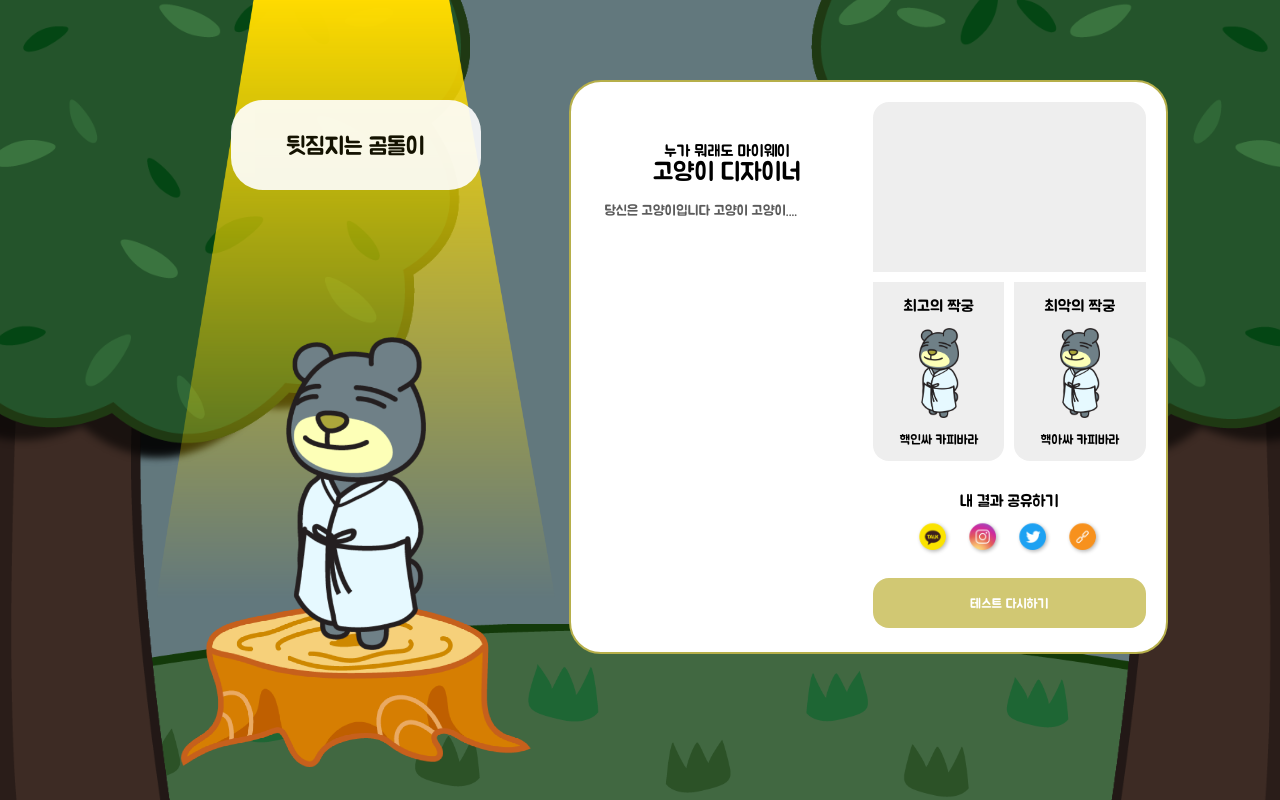
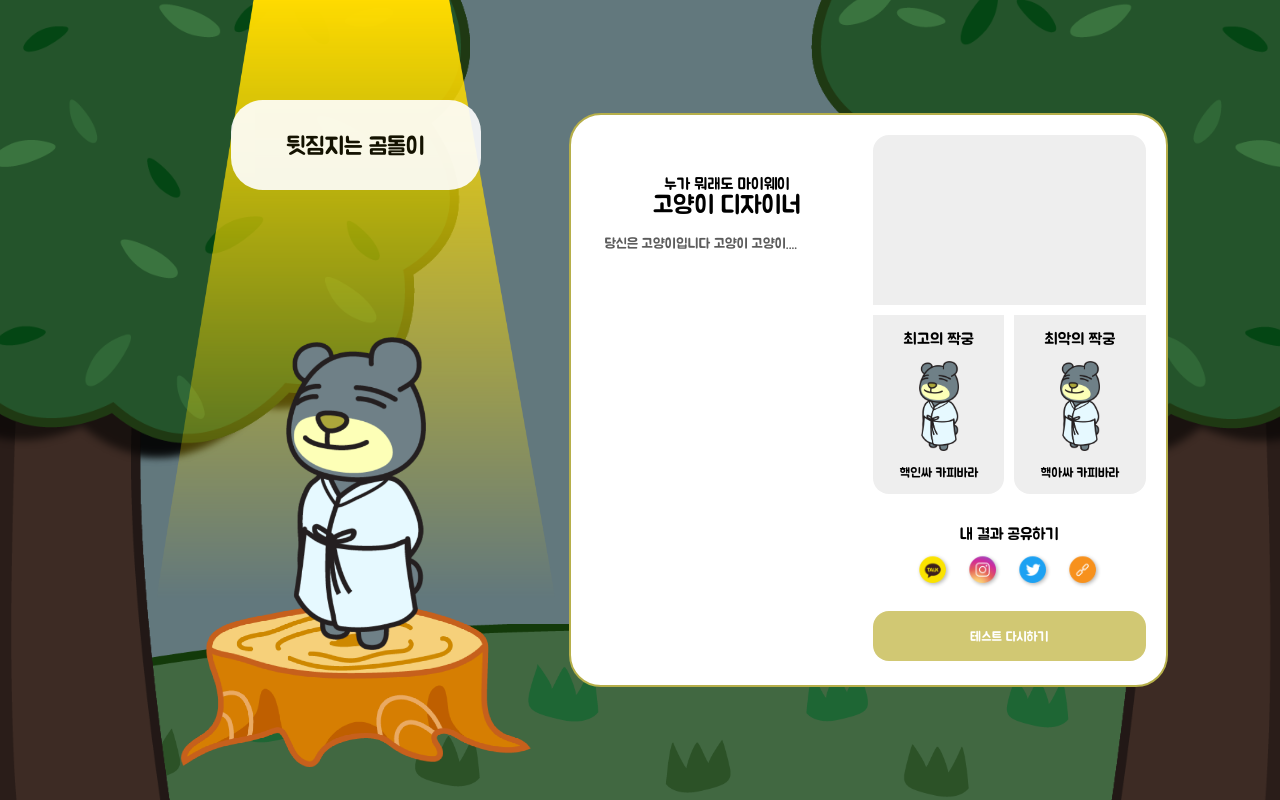
Before and after one commit to purplecode-team/developer-designer-type-indicator, a React app: page /result/1/1 in a window 1280 px wide. Built offline with nearby package versions, Linux system fonts and the light colour scheme; the HTML template or start-up script is replaced by a standard one.

Commit message:
modify: refactoring result layout

```diff
--- a/src/components/result/TextWhiteBoard.jsx
+++ b/src/components/result/TextWhiteBoard.jsx
@@ -10,57 +10,62 @@ import clip from '../../../public/img/clip.png';
 import { Link } from 'react-router-dom';
 
 const Board = styled.div`
-  width:130%;
-  background-color:white;
-  font-family:'jua', sans-serif;
+  width: 130%;
+  margin: auto;
+  background-color: white;
+  font-family: 'jua', sans-serif;
   padding: 20px;
   border: 2px solid #b6af4a;
-  border-radius:2rem;
+  border-radius: 2rem;
   display: grid;
   grid-template-rows: repeat(6, 80px);
   grid-template-columns: repeat(4, 1fr);
   grid-template-areas:
-    "Test Test Graph Graph"
-    "Test Test Graph Graph"
-    "Test Test Side Side2"
-    "Test Test Side Side2"
-    "Test Test Share Share"
-    "Test Test Share Share";
+    'Test Test Graph Graph'
+    'Test Test Graph Graph'
+    'Test Test Side Side2'
+    'Test Test Side Side2'
+    'Test Test Share Share'
+    'Test Test Share Share';
   @media (max-width: ${media.laptopM}) {
-    width:450px;
+    width: 450px;
+    height: 90%;
   }
-  @media (min-width: ${media.laptop}){
+  @media (min-width: ${media.laptop}) {
     column-gap: 10px;
-    row-gap:10px;
+    row-gap: 10px;
   }
-  @media (max-width: ${media.laptop}){
+  @media (max-width: ${media.laptop}) {
     column-gap: 20px;
-    row-gap:10px;
+    row-gap: 10px;
     margin: 0 auto;
     width: 80%;
-    grid-template-columns: repeat(2,1fr);
+    grid-template-columns: repeat(2, 1fr);
     grid-template-areas:
-    "Graph Graph"
-    "Graph Graph"
-    "Test Test"
-    "Test Test"
-    "Test Test"
-    "Test Test"
-    "Side Side2"
-    "Side Side2"
-    "Share Share";
-    margin-bottom: 100px;
+      'Graph Graph'
+      'Graph Graph'
+      'Test Test'
+      'Test Test'
+      'Test Test'
+      'Test Test'
+      'Side Side2'
+      'Side Side2'
+      'Share Share';
   }
 `;
+
 const Test = styled.div`
   grid-area: Test;
 `;
-const Graph   = styled.div`
+
+const Graph = styled.div`
   grid-area: Graph;
 `;
-const Side  = styled.div`
+
+const Side = styled.div`
   grid-area: Side;
 `;
+
 const Side2 = styled.div`
   grid-area: Side2;
 `;
@@ -73,52 +78,44 @@ const TestBox = styled.div`
   width: 100%;
   height: 100%;
   border-radius: 2rem;
-  @media (max-width: ${media.laptop}){
-    width:100%;
+  @media (max-width: ${media.laptop}) {
+    width: 100%;
     border-radius: 2rem;
-    background-color:#eee;
+    background-color: #eee;
   }
   /* background-color: #eeeeee; */
 `;
+
 const GraphBox = styled.div`
   width: 100%;
   height: 100%;
   border-radius: 1rem 1rem 0 0;
   background-color: #eeeeee;
-  @media (max-width: ${media.laptop}){
-    width:100%;
+  @media (max-width: ${media.laptop}) {
+    width: 100%;
     border-radius: 2rem;
   }
 `;
+
 const SideBox = styled.div`
   width: 100%;
   border-radius: 0 0 1rem 1rem;
   background-color: #eeeeee;
-  text-align:center;
+  text-align: center;
   padding: 10px 0;
-  @media (max-width: ${media.laptop}){
-    width:100%;
+  @media (max-width: ${media.laptop}) {
+    width: 100%;
     border-radius: 2rem;
   }
 `;
-const Side2Box = styled.div`
-  width: 100%;
-  border-radius: 0 0 1rem 1rem;
-  background-color: #eeeeee;
-  text-align:center;
-  padding: 10px 0;
-  @media (max-width: ${media.laptop}){
-    width:100%;
-    border-radius: 2rem;
-  }
-`;
+
 const ShareBox = styled.div`
   width: 85%;
   /* background-color: #eeeeee; */
   margin: 20px auto;
-  text-align:center;
-  @media (max-width: ${media.laptop}){
-    width:100%;
+  text-align: center;
+  @media (max-width: ${media.laptop}) {
+    width: 100%;
   }
 `;
 
@@ -126,84 +123,84 @@ const TitleWrap = styled.div`
   padding: 40px 0 20px;
   width: 100%;
   text-align: center;
-  @media (max-width: ${media.laptop}){
+  @media (max-width: ${media.laptop}) {
     padding: 20px 0 20px;
   }
 `;
+
 const SmallTitle = styled.p`
-  font-size:16px;
+  font-size: 16px;
 `;
+
 const Title = styled.p`
-  font-size:25px;
-`;
-const DescriptionWrap = styled.div`
-  width: 90%;
-  margin: 0 auto;
-  /* text-align: center; */
+  font-size: 25px;
 `;
 
 const Description = styled.p`
+  width: 90%;
+  margin: 0 auto;
   color: #5c5c5c;
-  font-size:14px;
-  font-family:'jua', sans-serif;
+  font-size: 14px;
+  font-family: 'jua', sans-serif;
 `;
 
 const PartnerTitle = styled.p`
   margin: 5px 0;
 `;
+
 const PartnerImg = styled.img`
   width: 40px;
   padding: 10px 0;
 `;
+
 const PartnerName = styled.p`
   margin: 5px 0;
   font-size: 13px;
 `;
 
-const IconTitle =styled.p`
+const IconTitle = styled.p`
   padding: 10px 0;
-  font-size:16px;
-  font-family:'jua',sans-serif;
+  font-size: 16px;
+  font-family: 'jua', sans-serif;
 `;
 
 const IconBox = styled.div`
-  display:flex;
-  flex-direction:row;
-  justify-content:center;
-  width:100%;
+  display: flex;
+  flex-direction: row;
+  justify-content: center;
+  width: 100%;
 `;
+
 const Icon = styled.img`
-  width:40px;
-  margin:0 5px;
+  width: 40px;
+  margin: 0 5px;
   cursor: pointer;
   &:hover {
     transform: scale(1.05);
   }
 `;
+
 const RestartButton = styled.button`
-  width:100%;
+  width: 100%;
   height: 50px;
   border-radius: 1rem;
-  background-color:#d1c873;
-  color:white;
-  border-style:none;
+  background-color: #d1c873;
+  color: white;
+  border-style: none;
   font-family: 'jua', sans-serif;
   cursor: pointer;
   &:hover {
     transform: scale(1.05);
   }
-  &:focus{
-    outline:none;
+  &:focus {
+    outline: none;
   }
 `;
-const RestartLink = styled(Link)`
 
-`;
-
+const RestartLink = styled(Link)``;
 
 const TextWhiteboard = ({}) => {
-
-    return(
+  return (
     <Board>
       <Test>
         <TestBox>
@@ -211,37 +208,34 @@ const TextWhiteboard = ({}) => {
             <SmallTitle>누가 뭐래도 마이웨이</SmallTitle>
             <Title>고양이 디자이너</Title>
           </TitleWrap>
-            <DescriptionWrap>
           <Description>당신은 고양이입니다 고양이 고양이....</Description>
-            </DescriptionWrap>
         </TestBox>
       </Test>
       <Graph>
-          <GraphBox>
-          </GraphBox>
+        <GraphBox />
       </Graph>
       <Side>
         <SideBox>
           <PartnerTitle>최고의 짝궁</PartnerTitle>
-            <PartnerImg src={partner} alt='partner'/>
+          <PartnerImg src={partner} alt="partner" />
           <PartnerName>핵인싸 카피바라</PartnerName>
         </SideBox>
       </Side>
       <Side2>
-          <Side2Box>
+        <SideBox>
           <PartnerTitle>최악의 짝궁</PartnerTitle>
-            <PartnerImg src={partner} alt='partner'/>
+          <PartnerImg src={partner} alt="partner" />
           <PartnerName>핵아싸 카피바라</PartnerName>
-          </Side2Box>
+        </SideBox>
       </Side2>
       <Share>
         <ShareBox>
           <IconTitle>내 결과 공유하기</IconTitle>
           <IconBox>
-              <Icon src={kakao} alt='kakao'/>
-              <Icon src={insta} alt='instagram'/>
-              <Icon src={twitter} alt='twitter'/>
-              <Icon src={clip} alt='clip'/>
+            <Icon src={kakao} alt="kakao" />
+            <Icon src={insta} alt="instagram" />
+            <Icon src={twitter} alt="twitter" />
+            <Icon src={clip} alt="clip" />
           </IconBox>
         </ShareBox>
         <RestartLink to={`/`}>
--- a/src/containers/result/CharacterContainer.jsx
+++ b/src/containers/result/CharacterContainer.jsx
@@ -45,6 +45,7 @@ const CharacterNameBar = styled.div`
   opacity: 0.9;
   text-align: center;
 `;
+
 const CharacterNameTable = styled.div`
   display: table-cell;
   vertical-align: middle;
--- a/src/containers/result/ResultContainer.jsx
+++ b/src/containers/result/ResultContainer.jsx
@@ -1,9 +1,9 @@
 import React from 'react';
 import styled from 'styled-components';
 import CharacterContainer from '../result/CharacterContainer';
-import ResultTextContainer from './ResultTextContainer.jsx';
 import PropTypes from 'prop-types';
 import media from '../../lib/styles/media';
+import TextWhiteboard from '../../components/result/TextWhiteBoard';
 
 const ResultBox = styled.div`
   position: absolute;
@@ -27,22 +27,14 @@ const Space = styled.div`
     display: none;
   }
 `;
-const ResultContent = styled.div`
-  width: 100%;
-  height: 100vh;
-`;
 
 const ResultContainer = ({}) => {
   return (
     <ResultBox>
-      <Space></Space>
-      <ResultContent>
-        <CharacterContainer />
-      </ResultContent>
-      <ResultContent>
-        <ResultTextContainer />
-      </ResultContent>
-      <Space></Space>
+      <Space />
+      <CharacterContainer />
+      <TextWhiteboard />
+      <Space />
     </ResultBox>
   );
 };
--- a/src/containers/result/ResultTextContainer.jsx
+++ /dev/null
@@ -1,28 +0,0 @@
-import React from 'react';
-import styled from 'styled-components';
-import TextWhiteBoard from '../../components/result/TextWhiteBoard';
-import PropTypes from 'prop-types';
-import media from '../../lib/styles/media';
-
-const TextContentWrap = styled.div`
-    position:relative;
-    height: 100vh;
-`;
-const TextContentBox = styled.div`
-  position:absolute;
-  top:80px;
-  width: 100%;
-`;
-
-const ResultTextContainer = ({}) => {
-
-    return(
-      <TextContentWrap>
-        <TextContentBox>
-            <TextWhiteBoard/>
-        </TextContentBox>
-      </TextContentWrap>
-    );
-};
-
-export default ResultTextContainer;
```
Lines whose indentation alone changed are shown as unchanged.
